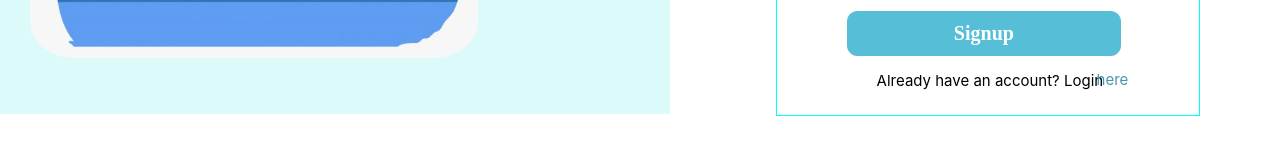
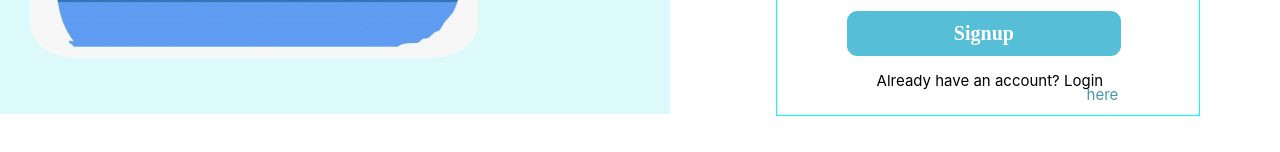
Before and after one commit to adebammytayo123/Pilltop, a React (Create React App) app: page /here in a window 1280 px wide. Shown: the part 496-648 px from the top of the page. Built offline with nearby package versions, Linux system fonts and the light colour scheme.

Commit message:
update!!

```diff
--- a/src/Signout.js
+++ b/src/Signout.js
@@ -29,7 +29,7 @@ function Signout() {
                            <button className="but">Signup</button>
                            <p className="end">Already have an account? Login</p>
                            <Link style={navStyle} to="/home">
-                               <p className="pee">here</p>
+                               <p className="we">here</p>
                            </Link>
                         </div>
 
```
